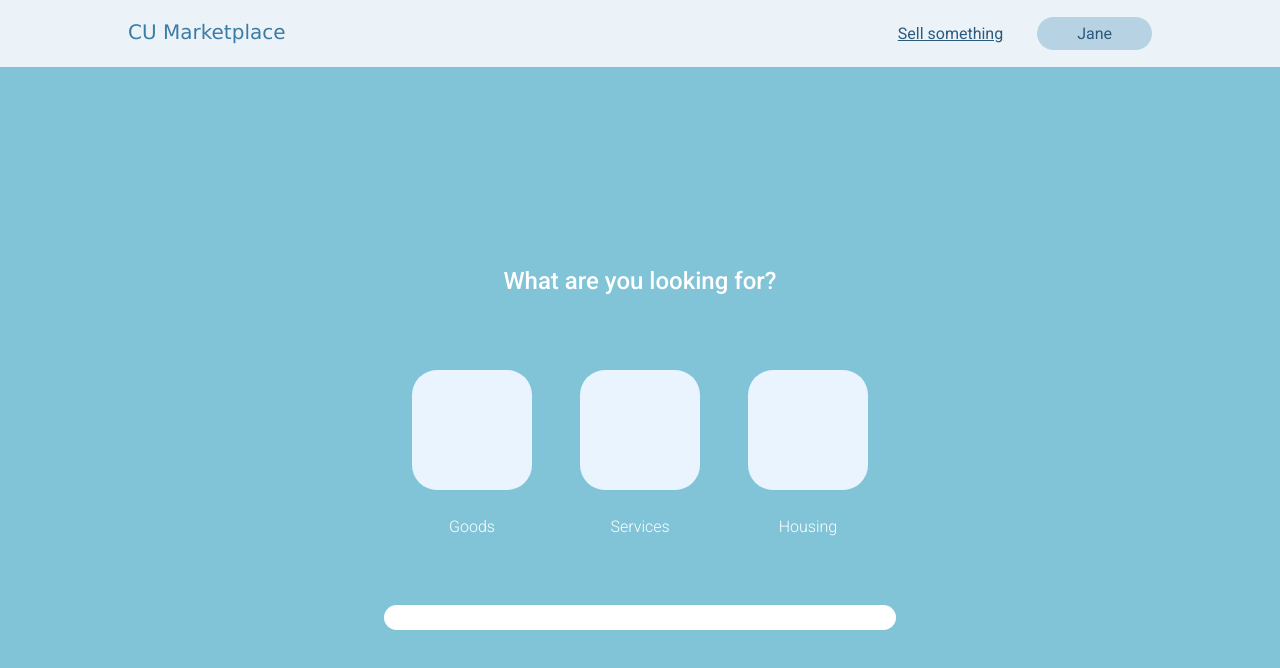
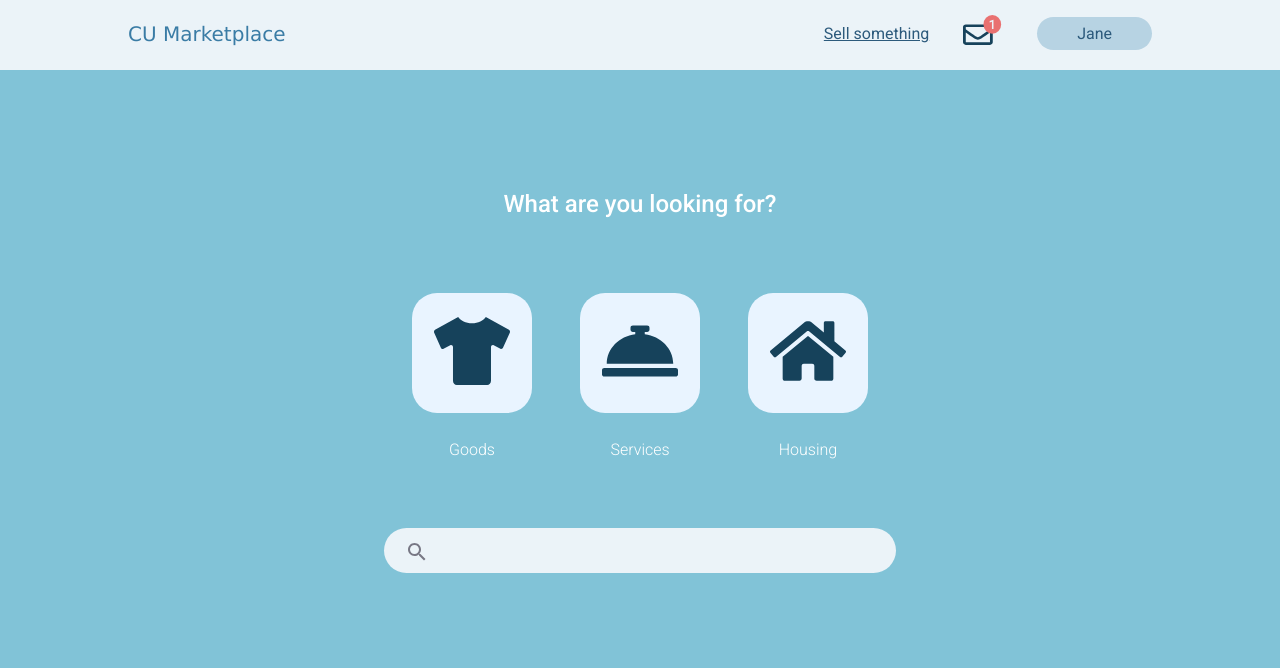
Before and after one commit to jessicapeng/CUMarketplace, a plain HTML site: page index.html in a window 1280 px wide. Drawn offline with Linux system fonts and the light colour scheme.

Commit message:
reorganize files, fix homepage

```diff
--- a/index.html
+++ b/index.html
@@ -1,9 +1,9 @@
 <html>
     <head>
         <!-- Stylesheet -->
-        <link rel="stylesheet" type="text/css" href="main.css">
-        <link rel="stylesheet" type="text/css" href="mdb.min.css">
-        <link rel="stylesheet" type="text/css" href="fontawesome.min.css">
+        <link rel="stylesheet" type="text/css" href="style/main.css">
+        <link rel="stylesheet" type="text/css" href="style/mdb.min.css">
+        <link rel="stylesheet" type="text/css" href="style/fontawesome.min.css">
 
         <!-- Fonts -->
         <link rel="preconnect" href="https://fonts.gstatic.com">
@@ -44,101 +44,95 @@
     background-color: rgba(0, 136, 169, 0.8);
   }
 
-  .logo
-  {
+  .logo {
       margin-top: 5px;
       text-decoration: none;
       color: 3A7CA5;
       font-family:'Lucida Sans', 'Lucida Sans Regular', 'Lucida Grande', 'Lucida Sans Unicode', Geneva, Verdana, sans-serif;
   }
 
-  a:hover
-  {
+  a:hover {
     color: rgba(0, 136, 169, 1);
   }
 
 
-  body
-  {
+  body {
       background-color: #81C3D7;
   }
 
-  .right
-  {
+  .right {
       float: right
   }
 
-  .sell
-  {
+  .sell {
       text-decoration: underline;
       color: #2C5A7C;
   }
-  .title
-  {
+  .title {
       color: white;
-      margin-top: 200px;
+      margin-top: 120px;
       font-size: 1.5em;
       font-family: 'Roboto', sans-serif;
       font-weight: 500;
 
   }
 
-  .font
-  {
+  .font {
     font-family: 'Roboto', sans-serif;
   }
 
-  .center
-  {
+  .center {
      display: flex;
      justify-content: center;
   }
 
 
-  .items-div
-  {
+  .items-div {
       margin: 50px;
   }
 
-  .button
-  {
+  .button {
       width: 120px;
       height: 120px;
       background-color: #E9F4FF;
       border-radius: 25px;
       margin: 1.5em;
+      text-align: center;
+      padding-top: 1.5em;
   }
 
-  .description
-  {
+  .description {
       color: white;
       text-align: center;
       font-family: 'Roboto', sans-serif;
       font-weight: 300;
   }
 
-  .search
-  {
-      background-color: white;
+  .search {
+      background-color: #EBF3F8;
       border-radius: 30px;
       display: block;
       margin-left: auto;
       margin-right: auto;
       width: 40%;
-      height: 25px;
+      height: 45px;
+      padding-left: 10px;
+  }
 
-
+  .notifs {
+      padding-left: 30px;
+      margin-bottom: 10px;
   }
 
 </style>
     <header>
 
-        <a class="logo" href="/"><h5>CU Marketplace</h5></a>
+        <a class="logo" href="index.html"><h5>CU Marketplace</h5></a>
         <div class = "right">
 
             <a class = "sell font" href="/">Sell something</a>
-            <!-- <i class="far fa-envelope"></i> -->
-            <a class="cta">Jane</a>
+            <img class="notifs" src="media/message.svg" />
+            <a href="html/profile.html" class="cta">Jane</a>
         </div>
     </header>
 
@@ -147,19 +141,27 @@
         <h5 class="title center">What are you looking for?</h5>
         <div class="items-div center">
             <div class="item">
-                <div class="button"></div>
+                <div class="button">
+                    <img src="media/goods.svg" />
+                </div>
                 <p class="description">Goods</p>
             </div>
             <div class="item">
-                <div class="button"></div>
+                <div class="button">
+                    <img src="media/services.svg" />
+                </div>
                 <p class="description">Services</p>
             </div>
             <div class="item">
-                <div class="button"></div>
+                <div class="button">
+                    <img src="media/housing.svg" />
+                </div>
                 <p class="description">Housing</p>
             </div>
         </div>
-        <div class="search"></div>
+        <div class="search">
+            <img src="media/search.svg" />
+        </div>
 
 
 
```
Also changed, not shown: html/profile.html (renamed from profile.html, +2 -2 lines), media/goods.svg (added), media/housing.svg (added), media/jane.jpg (renamed from jane.jpg), media/message.svg (added), media/search.svg (added), media/services.svg (added), style/all.min.css (renamed from all.min.css), style/fontawesome.min.css (renamed from fontawesome.min.css), style/mdb.min.css (renamed from mdb.min.css).
